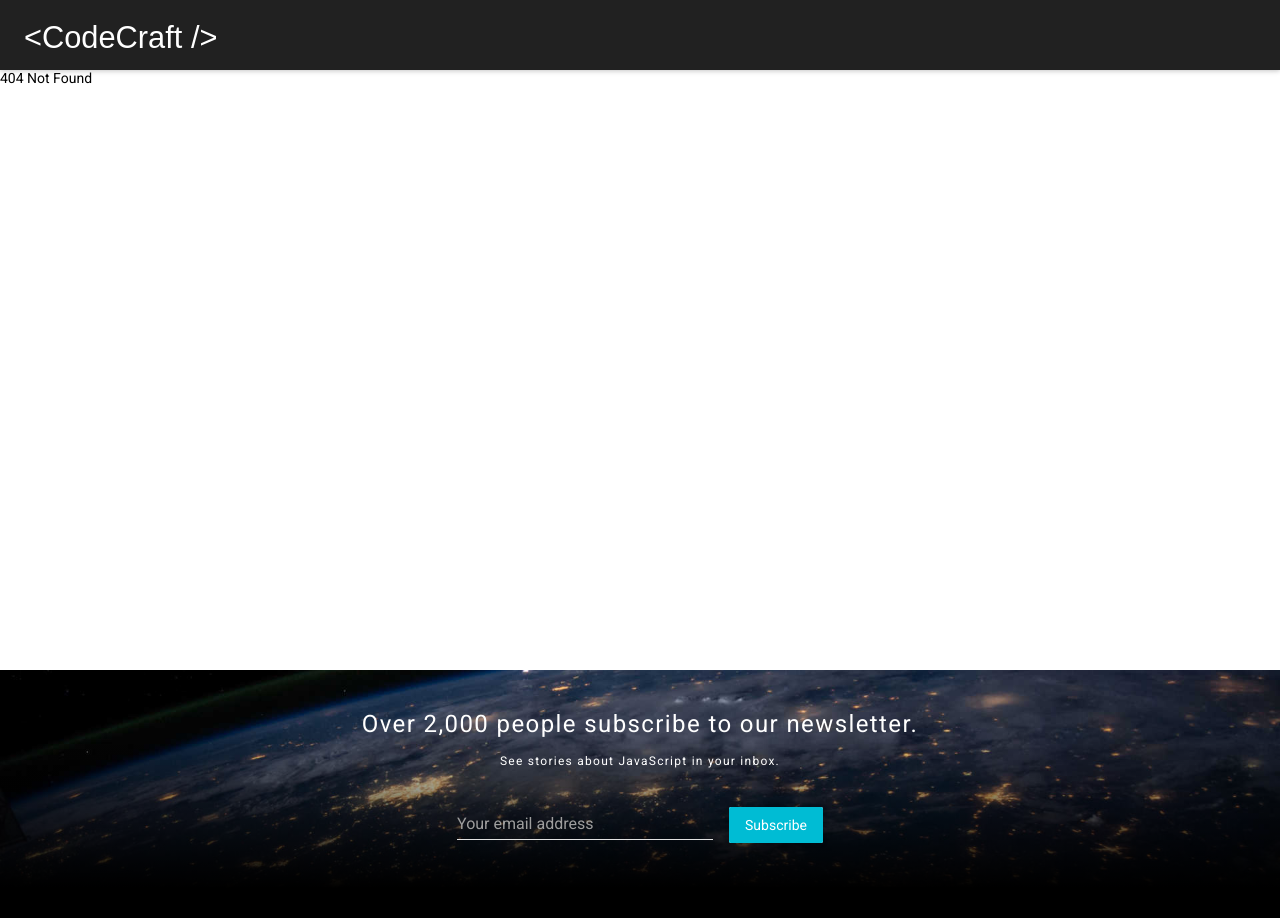
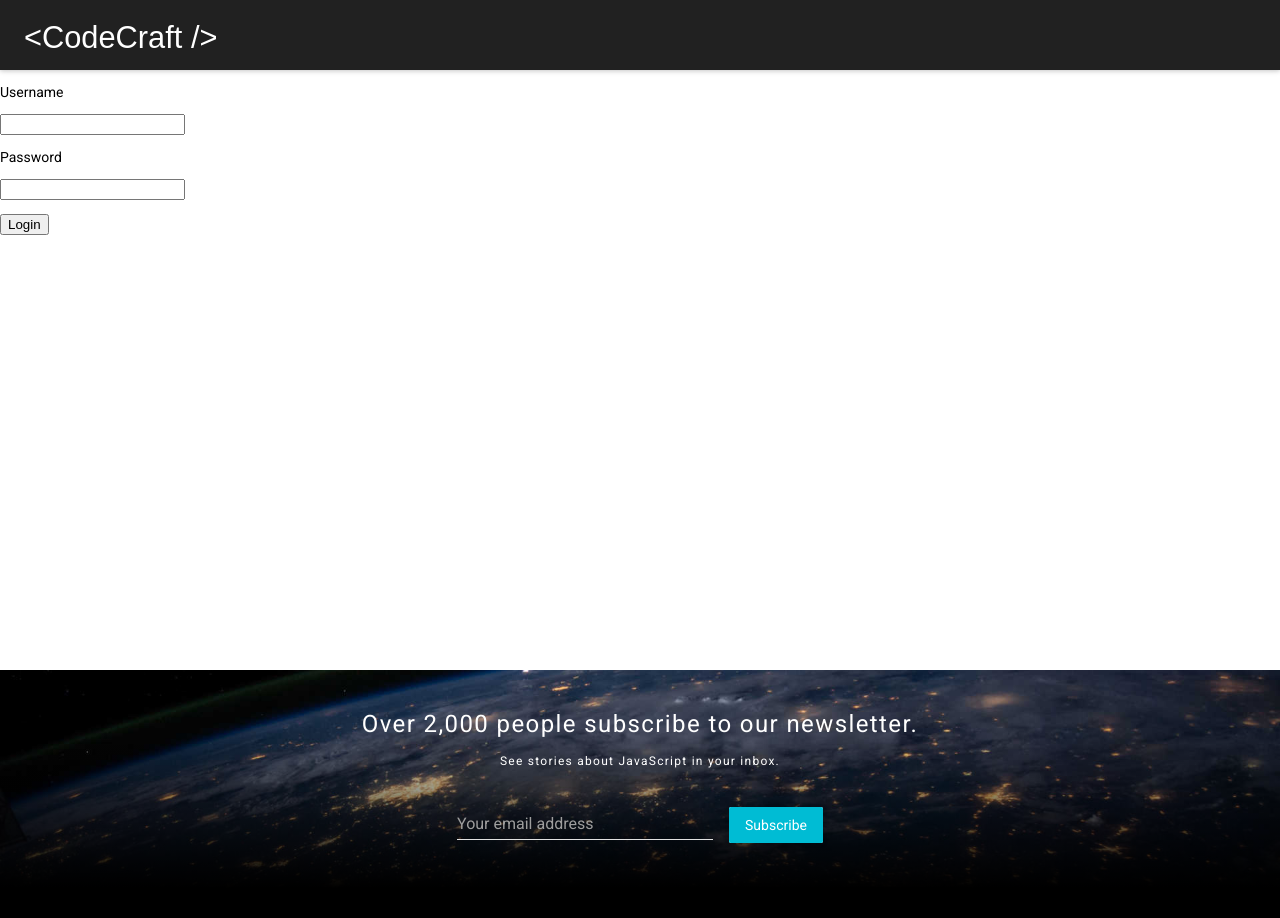
Before and after one commit to strothj/nxcms, a React app in the folder packages/nxcms/: page /login in a window 1280 px wide. Before the commit this address had no page. Shown: the top 918 px of the page. Built offline with nearby package versions, Linux system fonts and the light colour scheme; a web font is replaced by a local one; what react-tap-event-plugin would draw is missing.

Commit message:
feature: add user login with redirection

```diff
--- a/packages/nxcms/src/components/PrivateRoute.jsx
+++ b/packages/nxcms/src/components/PrivateRoute.jsx
@@ -1,11 +1,12 @@
 import React from 'react';
 import { Redirect, Route } from 'react-router-dom';
+import { connect } from 'react-redux';
 
-const PrivateRoute = ({ component: Component, ...rest }) => (
+const PrivateRoute = ({ component: Component, profile, ...rest }) => (
   <Route
     {...rest}
     render={props =>
-      props.profile
+      profile
         ? <Component {...props} />
         : <Redirect
             to={{ pathname: '/login', state: { from: props.location } }}
@@ -13,4 +14,6 @@ const PrivateRoute = ({ component: Component, ...rest }) => (
   />
 );
 
-export default PrivateRoute;
+const mapStateToProps = ({ profile }) => ({ profile });
+
+export default connect(mapStateToProps)(PrivateRoute);
--- a/packages/nxcms/src/components/Routes.jsx
+++ b/packages/nxcms/src/components/Routes.jsx
@@ -1,11 +1,12 @@
 import React from 'react';
 import { Route, Switch } from 'react-router-dom';
 import PrivateRoute from './PrivateRoute';
-import { IndexPage, NotFoundPage, dashboard } from '../pages';
+import { IndexPage, LoginPage, NotFoundPage, dashboard } from '../pages';
 
 const Routes = () => (
   <Switch>
     <Route exact path="/" component={IndexPage} />
+    <Route path="/login" component={LoginPage} />
     <PrivateRoute exact path="/dashboard" component={dashboard.IndexPage} />
     <Route component={NotFoundPage} />
   </Switch>
--- a/packages/nxcms/src/pages/LoginPage.jsx
+++ b/packages/nxcms/src/pages/LoginPage.jsx
@@ -1,3 +1,51 @@
-// import React from 'react';
-// import { Card, CardActions, CardHeader, CardText } from 'material-ui/Card';
-// import { FlatButton } from 'material-ui/FlatButton';
+import React, { Component } from 'react';
+import { Redirect } from 'react-router-dom';
+import { connect } from 'react-redux';
+import { actions } from 'store';
+
+class LoginPage extends Component {
+  handleSubmit = async e => {
+    e.preventDefault();
+    await this.props.dispatch(
+      actions.login(this.username.value, this.password.value)
+    );
+    this.password.value = '';
+  };
+
+  render() {
+    const { from } = this.props.location.state || {
+      from: { pathname: '/dashboard' },
+    };
+
+    if (this.props.profile) return <Redirect to={from} />;
+
+    return (
+      <div>
+        <p>{this.props.loginError}</p>
+        <form onSubmit={this.handleSubmit}>
+          <p>Username</p>
+          <input
+            type="text"
+            ref={c => {
+              this.username = c;
+            }}
+          />
+          <p>Password</p>
+          <input
+            type="password"
+            required
+            ref={c => {
+              this.password = c;
+            }}
+          />
+
+          <p><button type="submit">Login</button></p>
+        </form>
+      </div>
+    );
+  }
+}
+
+const mapStateToProps = ({ loginError, profile }) => ({ loginError, profile });
+
+export default connect(mapStateToProps)(LoginPage);
--- a/packages/nxcms/src/store/actions.js
+++ b/packages/nxcms/src/store/actions.js
@@ -21,12 +21,9 @@ export const loginError = (message = UNKNOWN_ERR) => {
 };
 
 export const login = (username, password) => async dispatch => {
-  try {
-    const { data } = await apiPost('session', { username, password });
-    dispatch(loginSuccess(data.token, data.profile));
-  } catch (e) {
-    dispatch(loginError(e.response.data.message));
-  }
+  apiPost('session', { username, password })
+    .then(({ data }) => dispatch(loginSuccess(data.token, data.profile)))
+    .catch(() => dispatch(loginError('Invalid username or password')));
 };
 
 export const LOGIN_REDIRECT = 'LOGIN_REDIRECT';
```
